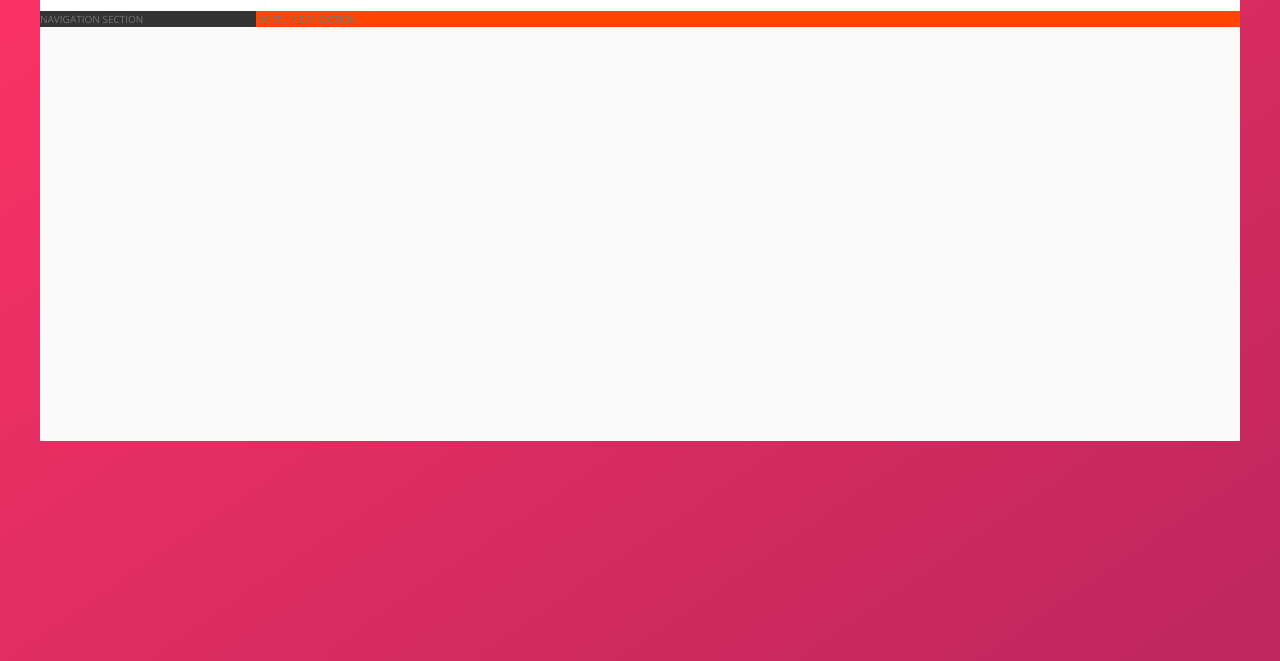
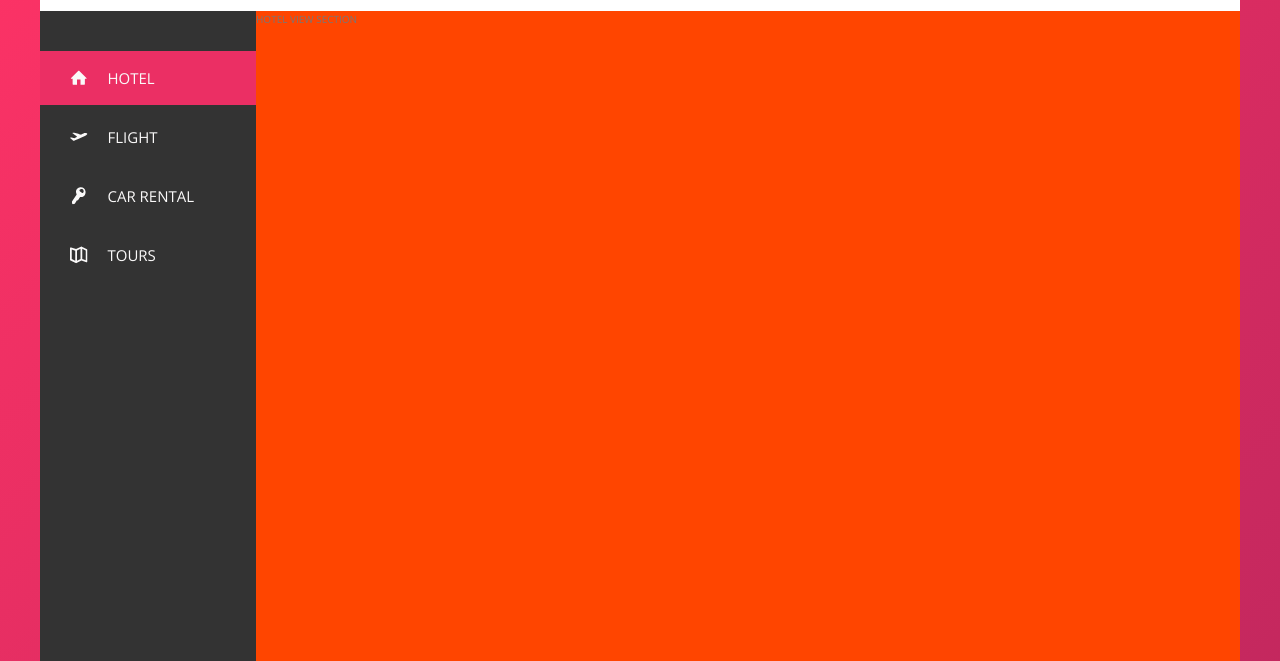
Before and after one commit to Ramy5/Trillo, a website: page index.html in a window 1280 px wide. Shown: the part 139-800 px from the top of the page. Drawn offline with nearby package versions, Linux system fonts and the light colour scheme.

Commit message:
Create side navigation

```diff
--- a/index.html
+++ b/index.html
@@ -57,7 +57,47 @@
     <!-- START CONTENT -->
     <div class="content">
       <!-- START SIDE NAVIGATION -->
-      <nav class="sidebar">NAVIGATION SECTION</nav>
+      <nav class="sidebar">
+        <ul class="side-nav">
+          <li class="side-nav__item side-nav__item--active">
+            <a href="#" class="side-nav__link">
+              <svg class="side-nav__icon">
+                <use xlink:href="./img/sprite.svg#icon-home"></use>
+              </svg>
+              <span>hotel</span>
+            </a>
+          </li>
+          <li class="side-nav__item">
+            <a href="#" class="side-nav__link">
+              <svg class="side-nav__icon">
+                <use xlink:href="./img/sprite.svg#icon-aircraft-take-off"></use>
+              </svg>
+              <span>flight</span>
+            </a>
+          </li>
+          <li class="side-nav__item">
+            <a href="#" class="side-nav__link">
+              <svg class="side-nav__icon">
+                <use xlink:href="./img/sprite.svg#icon-key"></use>
+              </svg>
+              <span>car rental</span>
+            </a>
+          </li>
+          <li class="side-nav__item">
+            <a href="#" class="side-nav__link">
+              <svg class="side-nav__icon">
+                <use xlink:href="./img/sprite.svg#icon-map"></use>
+              </svg>
+              <span>tours</span>
+            </a>
+          </li>
+        </ul>
+
+        <!-- LEGAL COPYRIGHT -->
+        <div class="legal-copy">
+          &copy; 2023 by trillo. All rights reserved.
+        </div>
+      </nav>
       <!-- END SIDE NAVIGATION -->
 
       <!-- START MAIN HOTEL CONTENT -->
--- a/sass/_layouts.scss
+++ b/sass/_layouts.scss
@@ -3,8 +3,6 @@
   background-color: var(--color-grey-light-1);
   margin: 8rem auto;
   box-shadow: var(--box-shadow-dark);
-
-  height: 50rem;
 }
 
 .header {
@@ -20,6 +18,12 @@
 .sidebar {
   background-color: var(--color-grey-dark-1);
   flex: 0 0 18%;
+  display: flex;
+  flex-direction: column;
+  justify-content: space-between;
+
+  // maybe for testing
+  height: 90rem;
 }
 
 .hotel-view {
--- /dev/null
+++ b/sass/components/_navigation.scss
@@ -0,0 +1,64 @@
+// NAVIGATION SIDE
+.side-nav {
+  list-style: none;
+  padding-top: 4rem;
+
+  &__item {
+    position: relative;
+
+    &:not(:last-child) {
+      margin-bottom: 0.5rem;
+    }
+
+    &::before {
+      content: "";
+      background-color: var(--color-primary);
+      width: 5px;
+      height: 100%;
+      transform: scaleY(0);
+      position: absolute;
+      left: 0;
+      top: 0;
+      transition: transform 0.3s, width 0.3s 0.3s cubic-bezier(1, 0, 0, 1),
+        background-color 0.2s;
+    }
+  }
+
+  &__item:hover::before,
+  &__item--active::before {
+    width: 100%;
+    transform: scaleY(1);
+  }
+
+  &__item:active::before {
+    background-color: var(--color-primary-dark);
+  }
+
+  &__link:link,
+  &__link:active {
+    padding: 1.5rem 3rem;
+    display: flex;
+    align-items: center;
+    color: var(--color-grey-light-1);
+    text-decoration: none;
+    text-transform: uppercase;
+    font-size: 1.5rem;
+    position: relative;
+    z-index: 10;
+  }
+
+  &__icon {
+    width: 1.75rem;
+    height: 1.75rem;
+    margin-right: 2rem;
+    fill: currentColor;
+  }
+}
+
+// LEGAL COPYRIGHT
+.legal-copy {
+  padding: 2rem;
+  font-size: 1.3rem;
+  color: var(--color-grey-light-4);
+  text-align: center;
+}
--- a/sass/main.scss
+++ b/sass/main.scss
@@ -1,3 +1,4 @@
 @import "./base";
 @import "./layouts";
 @import "./components/header";
+@import "./components/navigation";
```
Also changed, not shown: css/style.css.
